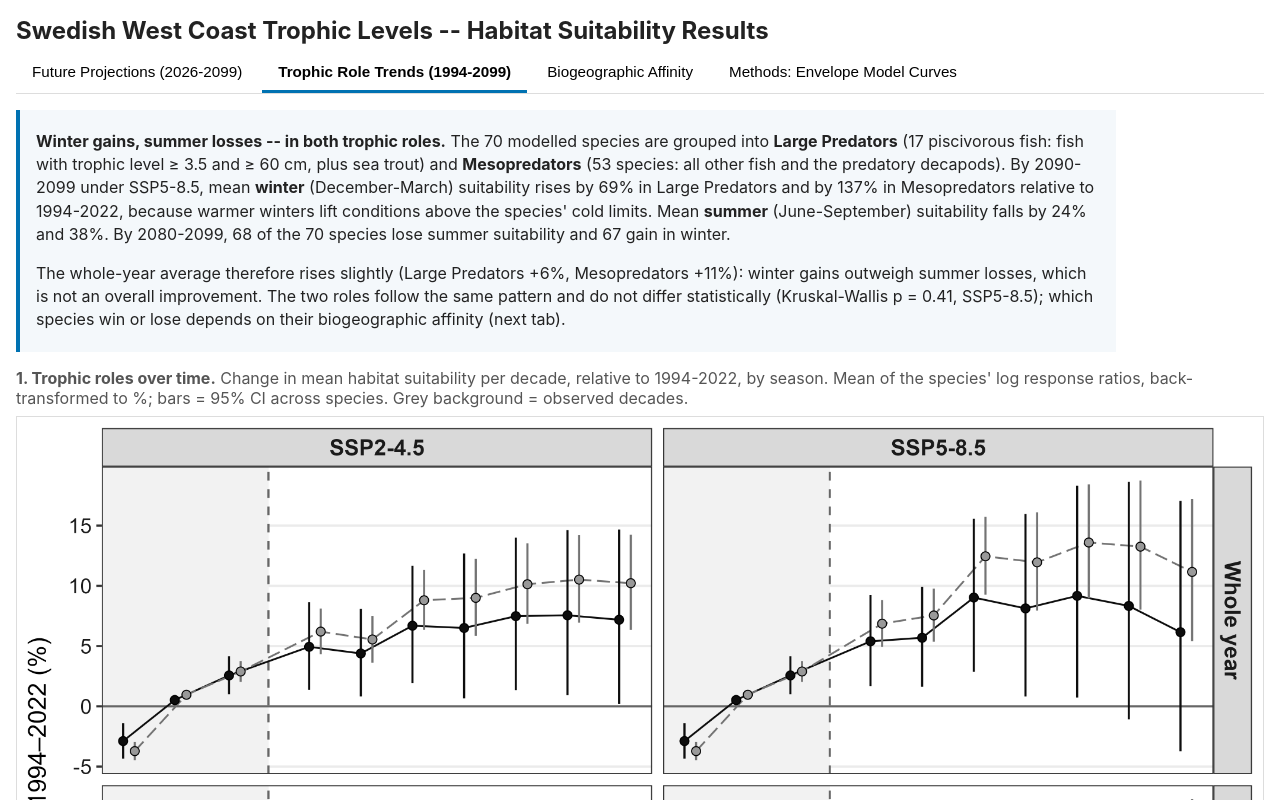
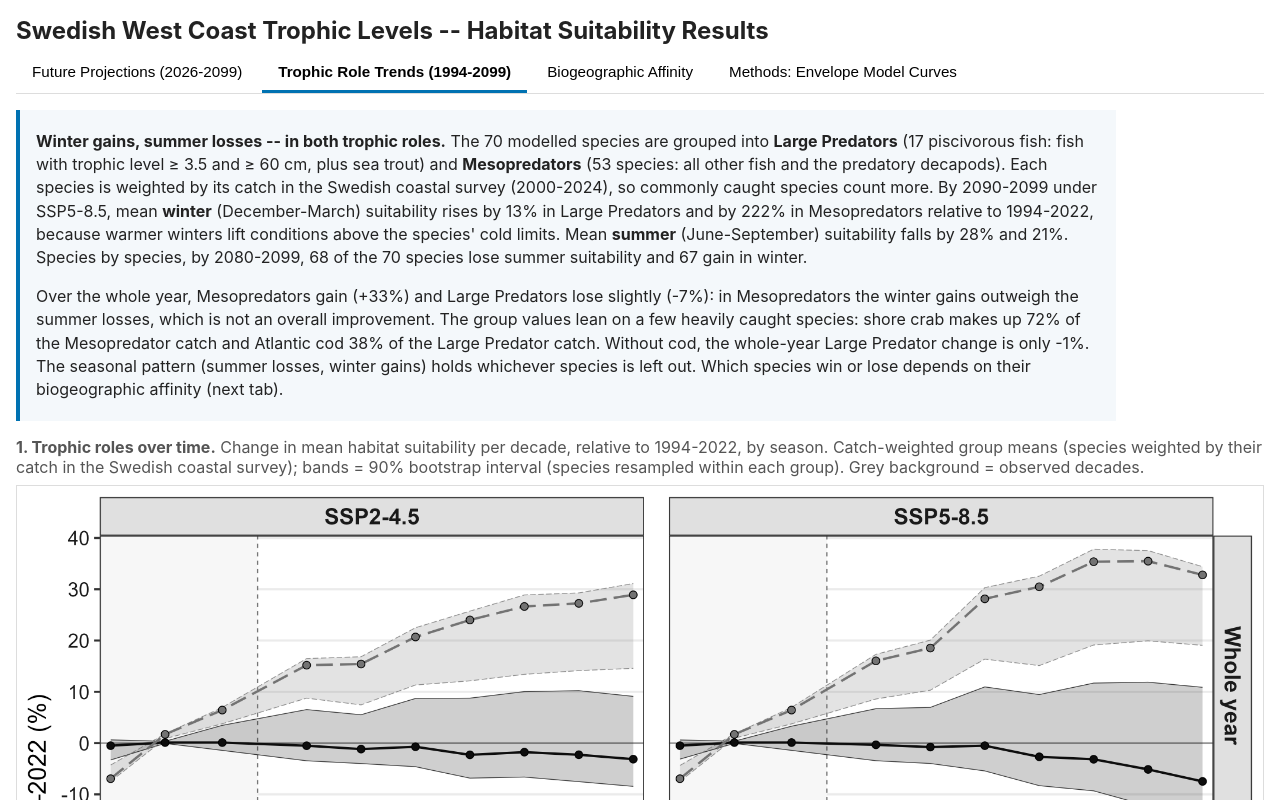
Before and after one commit to PiSuMp/climate_change_projections_baltic, a plain HTML site: page index.html in a window 1280 px wide. Both pictures are taken after a click on the button "Trophic Role Trends (1994-2099)". Shown: the top 800 px of the page. Drawn offline with Linux system fonts and the light colour scheme.

Commit message:
Role Trends: catch-weighted role figure (90% bootstrap bands) + intro text with catch-weighted numbers
Co-Authored-By: Claude Opus 5.5 <noreply@anthropic.com>

```diff
--- a/index.html
+++ b/index.html
@@ -44,20 +44,22 @@
         <p><strong>Winter gains, summer losses -- in both trophic roles.</strong> The 70 modelled species are grouped into
         <strong>Large Predators</strong> (17 piscivorous fish: fish with trophic level &ge; 3.5 and &ge; 60 cm, plus sea trout)
         and <strong>Mesopredators</strong> (53 species: all other fish and the predatory decapods).
-        By 2090-2099 under SSP5-8.5, mean <strong>winter</strong> (December-March) suitability rises by 69% in Large Predators
-        and by 137% in Mesopredators relative to 1994-2022, because warmer winters lift conditions above the species'
-        cold limits. Mean <strong>summer</strong> (June-September) suitability falls by 24% and 38%. By 2080-2099, 68 of the 70
-        species lose summer suitability and 67 gain in winter.</p>
-        <p>The whole-year average therefore rises slightly (Large Predators +6%, Mesopredators +11%): winter gains outweigh
-        summer losses, which is not an overall improvement. The two roles follow the same pattern and do not differ
-        statistically (Kruskal-Wallis p = 0.41, SSP5-8.5); which species win or lose depends on their biogeographic
-        affinity (next tab).</p>
+        Each species is weighted by its catch in the Swedish coastal survey (2000-2024), so commonly caught species count more.
+        By 2090-2099 under SSP5-8.5, mean <strong>winter</strong> (December-March) suitability rises by 13% in Large Predators
+        and by 222% in Mesopredators relative to 1994-2022, because warmer winters lift conditions above the species'
+        cold limits. Mean <strong>summer</strong> (June-September) suitability falls by 28% and 21%. Species by species, by 2080-2099,
+        68 of the 70 species lose summer suitability and 67 gain in winter.</p>
+        <p>Over the whole year, Mesopredators gain (+33%) and Large Predators lose slightly (-7%): in Mesopredators the winter gains
+        outweigh the summer losses, which is not an overall improvement. The group values lean on a few heavily caught species: shore crab
+        makes up 72% of the Mesopredator catch and Atlantic cod 38% of the Large Predator catch. Without cod, the whole-year
+        Large Predator change is only -1%. The seasonal pattern (summer losses, winter gains) holds whichever species is left out.
+        Which species win or lose depends on their biogeographic affinity (next tab).</p>
       </div>
 
       <p class="caption"><strong>1. Trophic roles over time.</strong> Change in mean habitat suitability per decade, relative to
-      1994-2022, by season. Mean of the species' log response ratios, back-transformed to %; bars = 95% CI across species.
-      Grey background = observed decades.</p>
-      <img class="result-img trends-img" src="assets/summary/role_decade_pctchange.png?v=7" alt="Decade % change in suitability per trophic role and season">
+      1994-2022, by season. Catch-weighted group means (species weighted by their catch in the Swedish coastal survey);
+      bands = 90% bootstrap interval (species resampled within each group). Grey background = observed decades.</p>
+      <img class="result-img trends-img" src="assets/summary/role_decade_pctchange_catch_ribbon_ci90.png?v=1" alt="Decade % change in suitability per trophic role and season">
 
       <p class="caption"><strong>2. Example species.</strong> One boreal (cold-water, top row) and one non-boreal species (bottom row)
       per trophic group. Change in whole-year mean suitability relative to 1994-2022; thin = single years, bold = 10-year rolling mean;
```
Also changed, not shown: assets/summary/role_decade_pctchange.png (deleted), assets/summary/role_decade_pctchange_catch_ribbon_ci90.png (added).
